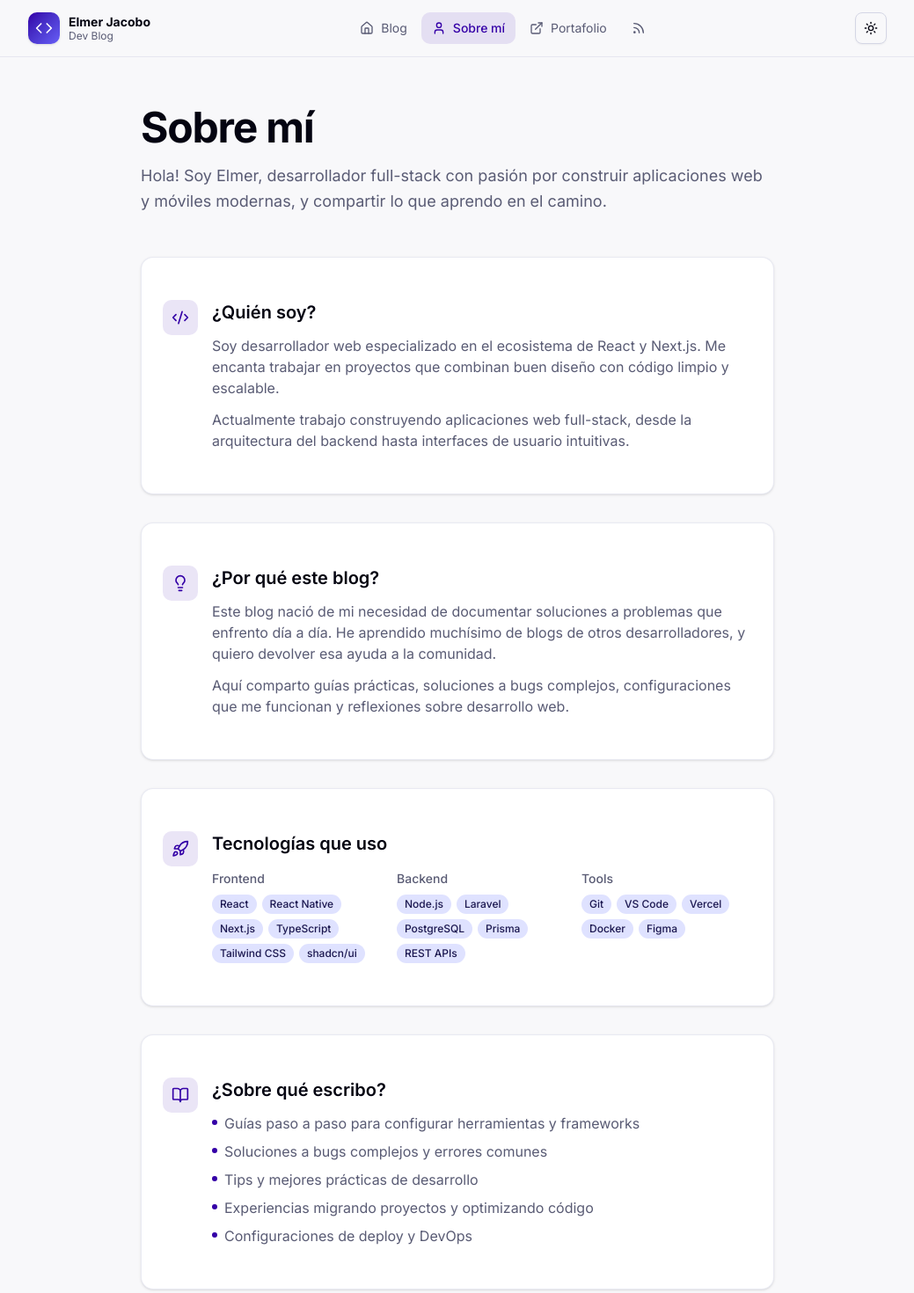
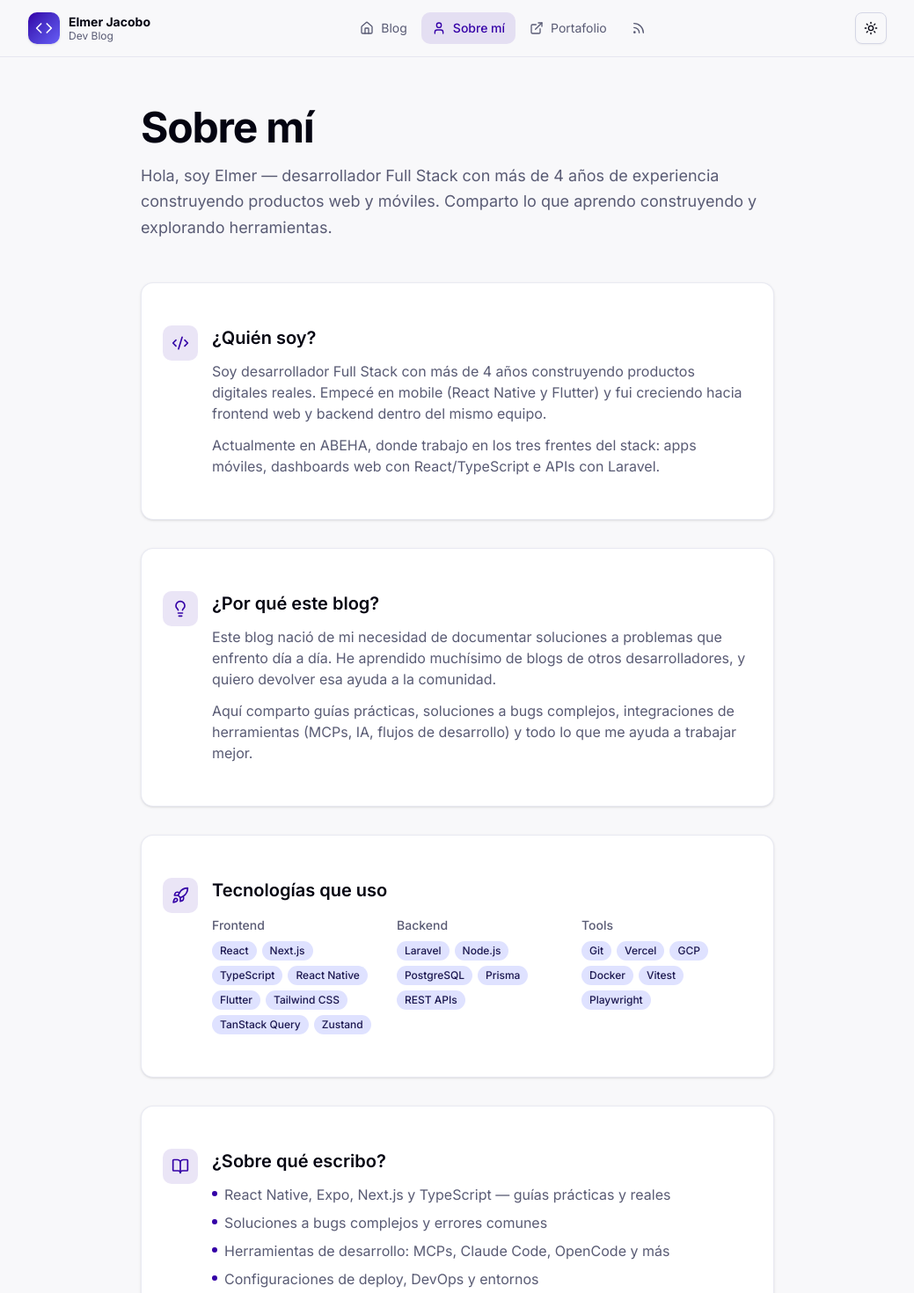
Before and after one commit to elmerjacobo97/my-blog, a Next.js app: page /about in a window 1280 px wide. Shown: the top 1470 px of the page at 88% size, without its empty margins (120-1159 px from the left). Built offline with nearby package versions, Linux system fonts and the light colour scheme.

Commit message:
feat: update About and Blog components with enhanced descriptions and styling improvements

```diff
--- a/app/(main)/about/page.tsx
+++ b/app/(main)/about/page.tsx
@@ -47,17 +47,17 @@ export const metadata = {
 };
 
 const techStack = {
-  frontend: ['React', 'React Native', 'Next.js', 'TypeScript', 'Tailwind CSS', 'shadcn/ui'],
-  backend: ['Node.js', 'Laravel', 'PostgreSQL', 'Prisma', 'REST APIs'],
-  tools: ['Git', 'VS Code', 'Vercel', 'Docker', 'Figma'],
+  frontend: ['React', 'Next.js', 'TypeScript', 'React Native', 'Flutter', 'Tailwind CSS', 'TanStack Query', 'Zustand'],
+  backend: ['Laravel', 'Node.js', 'PostgreSQL', 'Prisma', 'REST APIs'],
+  tools: ['Git', 'Vercel', 'GCP', 'Docker', 'Vitest', 'Playwright'],
 };
 
 const topics = [
-  'Guías paso a paso para configurar herramientas y frameworks',
+  'React Native, Expo, Next.js y TypeScript — guías prácticas y reales',
   'Soluciones a bugs complejos y errores comunes',
-  'Tips y mejores prácticas de desarrollo',
-  'Experiencias migrando proyectos y optimizando código',
-  'Configuraciones de deploy y DevOps',
+  'Herramientas de desarrollo: MCPs, Claude Code, OpenCode y más',
+  'Configuraciones de deploy, DevOps y entornos',
+  'Migraciones, optimizaciones y decisiones de stack',
 ];
 
 const socialLinks = [
@@ -73,8 +73,8 @@ export default function AboutPage() {
       <header className="mb-12 animate-fade-in">
         <h1 className="text-4xl sm:text-5xl font-bold mb-4 tracking-tight">Sobre mí</h1>
         <p className="text-lg text-muted-foreground leading-relaxed">
-          Hola! Soy Elmer, desarrollador full-stack con pasión por construir aplicaciones web y móviles modernas, y
-          compartir lo que aprendo en el camino.
+          Hola, soy Elmer — desarrollador Full Stack con más de 4 años de experiencia construyendo productos web y
+          móviles. Comparto lo que aprendo construyendo y explorando herramientas.
         </p>
       </header>
 
@@ -89,12 +89,13 @@ export default function AboutPage() {
                 <h2 className="text-xl font-semibold">¿Quién soy?</h2>
                 <div className="space-y-3 text-muted-foreground">
                   <p>
-                    Soy desarrollador web especializado en el ecosistema de React y Next.js. Me encanta trabajar en
-                    proyectos que combinan buen diseño con código limpio y escalable.
+                    Soy desarrollador Full Stack con más de 4 años construyendo productos digitales reales. Empecé
+                    en mobile (React Native y Flutter) y fui creciendo hacia frontend web y backend dentro del mismo
+                    equipo.
                   </p>
                   <p>
-                    Actualmente trabajo construyendo aplicaciones web full-stack, desde la arquitectura del backend
-                    hasta interfaces de usuario intuitivas.
+                    Actualmente en ABEHA, donde trabajo en los tres frentes del stack: apps móviles, dashboards web
+                    con React/TypeScript e APIs con Laravel.
                   </p>
                 </div>
               </div>
@@ -116,8 +117,8 @@ export default function AboutPage() {
                     aprendido muchísimo de blogs de otros desarrolladores, y quiero devolver esa ayuda a la comunidad.
                   </p>
                   <p>
-                    Aquí comparto guías prácticas, soluciones a bugs complejos, configuraciones que me funcionan y
-                    reflexiones sobre desarrollo web.
+                    Aquí comparto guías prácticas, soluciones a bugs complejos, integraciones de herramientas (MCPs,
+                    IA, flujos de desarrollo) y todo lo que me ayuda a trabajar mejor.
                   </p>
                 </div>
               </div>
--- a/app/(main)/blog/[slug]/page.tsx
+++ b/app/(main)/blog/[slug]/page.tsx
@@ -287,7 +287,7 @@ export default async function BlogPostPage({ params }: { params: Promise<{ slug:
             <h2 className="text-xl font-bold mb-6">Artículos relacionados</h2>
             <div className="grid grid-cols-1 sm:grid-cols-3 gap-4">
               {relatedPosts.map((relatedPost) => (
-                <Card key={relatedPost.slug} className="hover-lift border-border/50">
+                <Card key={relatedPost.slug} className="border-border/50 transition-colors hover:border-border hover:bg-muted/20">
                   <CardContent className="p-4">
                     <Link href={`/blog/${relatedPost.slug}`} className="block group">
                       <h4 className="font-medium group-hover:text-primary transition-colors line-clamp-2 mb-2 text-sm">
--- a/app/globals.css
+++ b/app/globals.css
@@ -141,16 +141,7 @@
   }
 
   .hover-lift {
-    @apply transition-all duration-300;
-  }
-
-  .hover-lift:hover {
-    transform: translateY(-2px);
-    box-shadow: 0 8px 30px rgba(107, 42, 232, 0.12);
-  }
-
-  .dark .hover-lift:hover {
-    box-shadow: 0 8px 30px rgba(107, 42, 232, 0.2);
+    @apply transition-colors duration-200;
   }
 
   .glass {
--- a/components/search-client.tsx
+++ b/components/search-client.tsx
@@ -30,7 +30,7 @@ function formatDate(dateStr: string) {
 function PostCard({ post, featured = false }: { post: PostData; featured?: boolean }) {
   return (
     <Card
-      className={cn('group hover-lift border-border/50 overflow-hidden', featured && 'md:col-span-2 border-primary/20')}
+      className={cn('group border-border/50 overflow-hidden transition-colors hover:border-border hover:bg-muted/20', featured && 'md:col-span-2')}
     >
       <CardContent className="p-0">
         <Link href={`/blog/${post.slug}`} className="block p-5 sm:p-6">
@@ -135,14 +135,11 @@ export function SearchClient({ posts }: SearchClientProps) {
       <header className="space-y-6 animate-fade-in">
         <div className="space-y-3">
           <h1 className="text-4xl sm:text-5xl font-bold tracking-tight">
-            Blog de{' '}
-            <span className="gradient-text bg-gradient-to-r from-primary to-primary/60 bg-clip-text text-transparent">
-              Desarrollo
-            </span>
+            Artículos
           </h1>
           <p className="text-lg text-muted-foreground max-w-2xl leading-relaxed">
-            Artículos sobre desarrollo web y móvil. React Native, Next.js, TypeScript y buenas prácticas. Comparto lo
-            que aprendo construyendo aplicaciones.
+            Guías, soluciones y tutoriales sobre desarrollo web, móvil y herramientas modernas. Comparto lo que
+            aprendo construyendo productos reales.
           </p>
         </div>
 
@@ -281,7 +278,7 @@ export function SearchClient({ posts }: SearchClientProps) {
         </Card>
 
         {/* CTA Card */}
-        <Card className="p-5 border-primary/20 bg-gradient-to-br from-primary/5 to-transparent">
+        <Card className="p-5 border-border/50">
           <h3 className="font-semibold mb-2">¿Te gusta el contenido?</h3>
           <p className="text-sm text-muted-foreground mb-4">
             Sígueme en GitHub para más proyectos y código open source.
```
